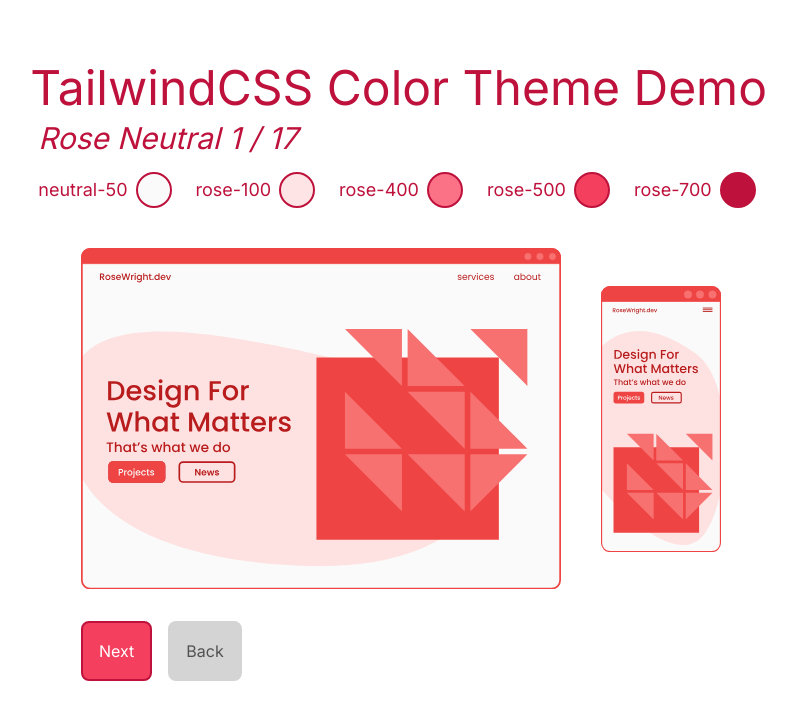
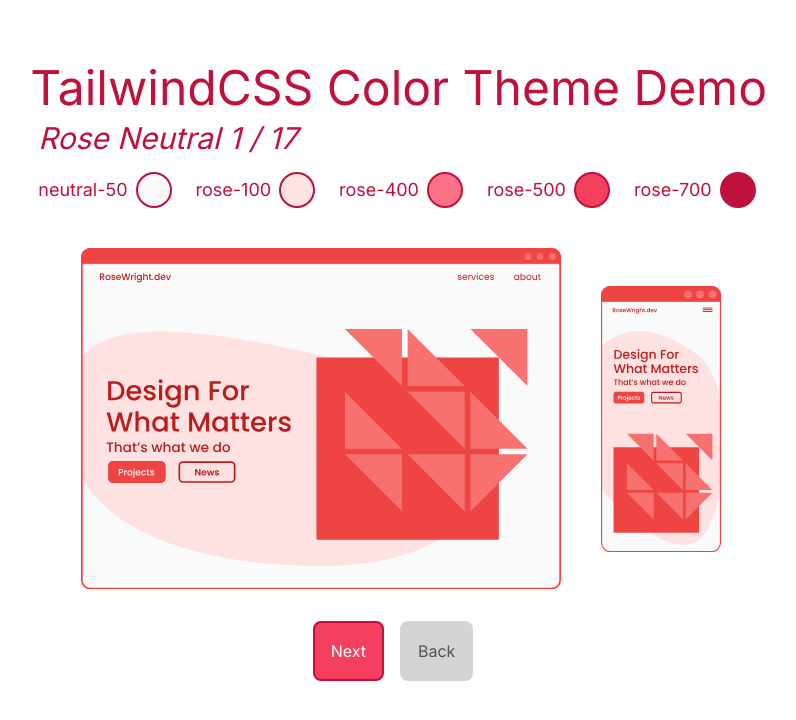
Before and after one commit to RoseWrightdev/tailwindwcss-theme-previewer, a Next.js app: page / in a window 1280 px wide. Shown: the top 720 px of the page, without its empty margins (239-1035 px from the left). Built offline with nearby package versions, Linux system fonts and the light colour scheme.

Commit message:
buttons center

```diff
--- a/app/page.jsx
+++ b/app/page.jsx
@@ -282,7 +282,7 @@
           </svg>
           </div>
         </div>
-        <div className="ml-[25dvw]">
+        <div className="flex justify-center items-center">
           <button className={`${themeMediumColorVariants[index]} p-4 rounded-lg text-white mr-4 border-2`} onClick={handleClickNext}>
             Next
           </button>
```
